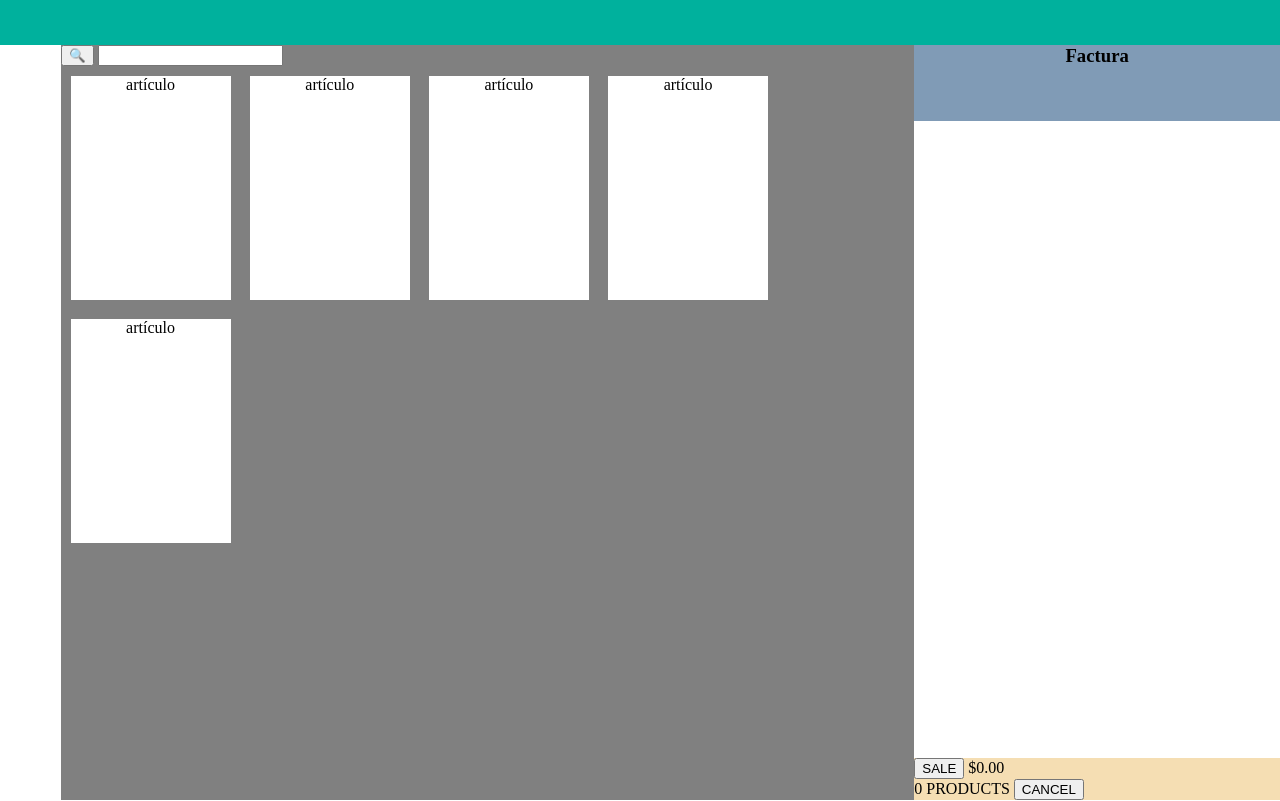
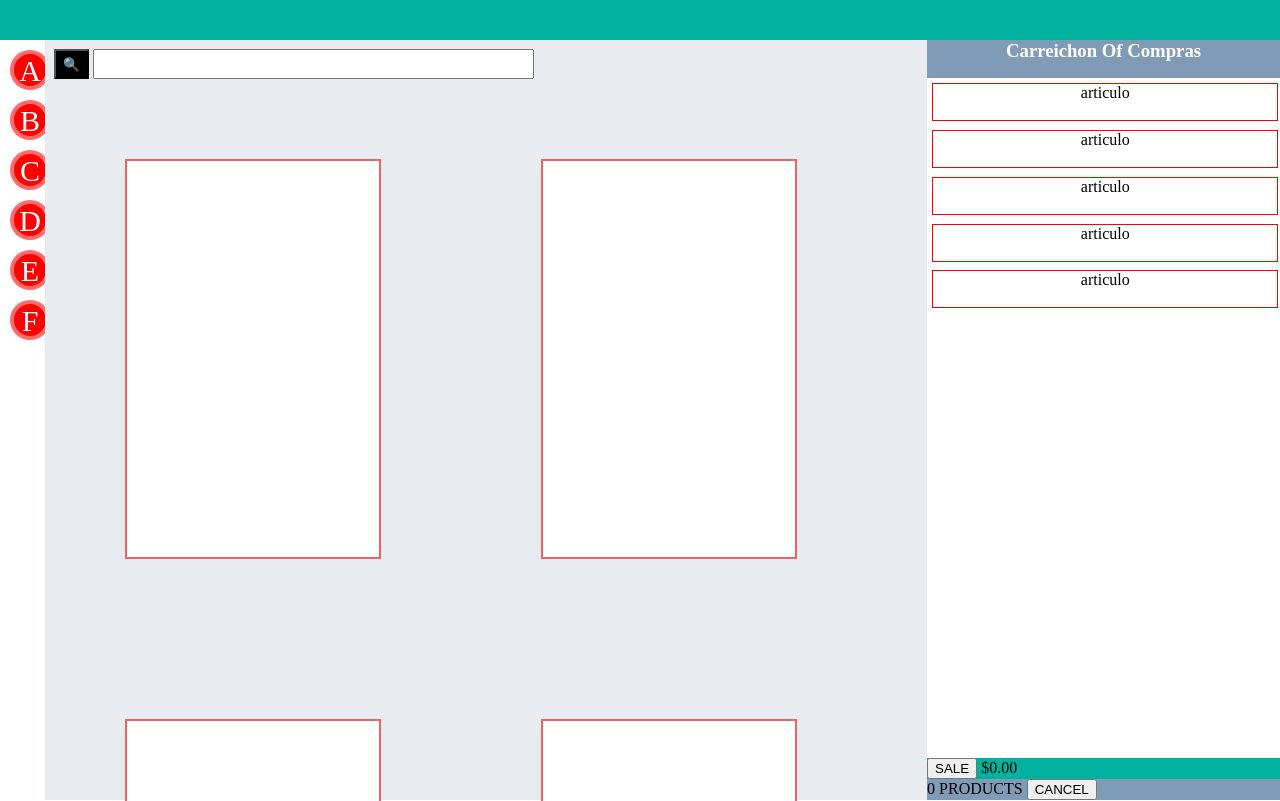
Before and after one commit to CaponAF/Css-Y-Html, a plain HTML site: page index.html in a window 1280 px wide. Drawn offline with Linux system fonts and the light colour scheme.

Commit message:
Add files via upload

```diff
--- a/index.html
+++ b/index.html
@@ -3,7 +3,7 @@
 <head>
     <meta charset="UTF-8">
     <meta http-equiv="X-UA-Compatible" content="IE-edge">
-    <title>Página</title>
+    <title>WEB</title>
     <link href="style.css" rel="stylesheet" type="text/css">
 </head>
 
@@ -12,34 +12,69 @@
         <nav></nav>
         <div class="container_main">
             <aside id="index">
+                <div id="circle">A</div>
+                <div id="circle">B</div>
+                <div id="circle">C</div>
+                <div id="circle">D</div>
+                <div id="circle">E</div>
+                <div id="circle">F</div>
+
+
             </aside>
             <main>
                 <section id="search">
-                    <button id="buscar">
-                        🔍
-                     </button>
-                    <input type ="text" id= "input">
+                    <button id="lupa"> 🔍 </button>
+                    <input type="text" id="busco">
+
                 </section>
                 <section id="products">
-                    <article>artículo</article>
-                    <article>artículo</article>
-                    <article>artículo</article>
-                    <article>artículo</article>
-                    <article>artículo</article>
+                    <article>
 
 
+                    </article>
+                    <article>
+
+                    </article>
+                    <article>
+
+                    </article>
+                    <article>
+
+                    </article>
+                    <article>
+
+                    </article>
+                    <article>
+
+                    </article>
+                    <article>
+
+                    </article>
+                    <article>
+
+                    </article>
+                    <article>
+
+                    </article>
 
                 </section>
             </main>
-            <aside id="telediendaxd">
-                <h3 id = "fac"> Factura </h3>
+            <aside id="registro_compra">
+                <h3> Carreichon Of Compras </h3>
+                <article class="el_aside">articulo</article>
+                <article class="el_aside">articulo</article>
+                <article class="el_aside">articulo</article>
+                <article class="el_aside">articulo</article>
+                <article class="el_aside">articulo</article>
+
                 <footer>
                     <div id="sale_botton">
                         <button>SALE</button>
                         <span>$0.00</span>
                     </div>
                     <div id="cancel_sale">
-                        <span>0 PRODUCTS</span>
+                        <span >0 PRODUCTS</span>
+
                         <button>CANCEL</button>
                     </div>
                 </footer>
--- a/style.css
+++ b/style.css
@@ -2,80 +2,141 @@
     box-sizing: border-box;
 
 }
-
-html,body{
+ html,body{
     height: 100%;
     margin: 0;
     padding: 0;
+    /* border: 5px solid red; */
 }
 
-
+body{
+    overflow: hidden;
+}
 nav{
     background-color: #00b19d;
-    height: 3rem;
+    height: 5vh;
+}
+#search{
+    left: 55%;
+}
+#lupa{
+
+    width: 4%;
+    height: 4%;
+    margin-top: 1%;
+    margin-left: 1%;
+    background-color:  #000000;
+
+}
+#busco{
+    height: 4%;
+    width: 50%;
+}
+#nuevo{
+    height: 4%;
+    background-color:  #007e70;
+
 }
 
 .container_body{
     display: flex;
     flex-flow: column;
     height: 100%;
+    /* border: 5px solid blue; */
     /* border: 1px solid red; */
 }
 .container_main{
     display: flex;
     flex-flow: row;
-    height: 100%;
+    height: calc(100% - 5vh);
+    /* border: 5px solid black; */
     /* border: 1px solid red; */
 }
 #index{
-    background-color: ffffff;
-    width: 4rem;
+    background-color: #ffffff;
+    width: 3.5%;
     height: 100%;
+    /* border: 5px solid orange; */
 }
 main{
     height: 100%;
-    background-color: grey;
-    flex-grow: 1;
+    background-color: #E8ebf0;
+    flex: 1;
+    /* border: 5px solid yellow; */
+
 }
 
 
-#telediendaxd{
-    background-color: #ffffff;
+#registro_compra{
+    background-color: white;
     height: 100%;
-    width: 30%;
-    flex-flow:column;
+    flex: 0.4;
     display: flex;
+    flex-flow: column;
+    overflow: scroll;
 
 }
-#teletiendaxd    h3{
+#registro_compra h3{
     margin: 0;
+    height: 5%;
+    text-align: center;
+    color: white;
+    background-color: #809bb6;
 }
 footer{
-    background-color: wheat;
+    background-color: #f5f5f5;
     position: fixed;
     bottom: 0rem;
     width: 100%;
-
 }
 article{
 
-
-    width: 10rem;
-    height: 14rem;
-    margin: 0.6rem;
+    border: 2px solid rgb(235, 99, 99);
+    width: 16rem;
+    height: 25rem;
+    margin: 5rem;
     background-color: white;
     text-align: center;
+
+    flex-wrap: wrap;
+
+
 
  }
 
  #products {
     display: flex;
     flex-wrap: wrap;
-    position: relative;
+    justify-content: flex-start;
+    overflow: scroll;
+    height: 95%;
 }
-#fac {
-    margin-top: 0;
-background-color: #809bb6;
-height: 10%;
-text-align: center;
+#cancel_sale{
+    background-color: #809bb6;
 }
+#sale_botton{
+    background-color: #00b19d;
+}
+.el_aside{
+    width: 98%;
+    height: 5%;
+    margin: 1.5%;
+    margin-bottom: 1%;
+
+    border: 1px solid red;
+}
+
+#circle{
+    width: 40px;
+    height: 40px;
+    border-radius: 100%;
+    margin: 10px;
+    margin-bottom: 10px;
+    background-color: red;
+    font-size: 30px;
+    line-height: 3  0px;
+    border: 4px solid rgba(255, 119, 119, 0.897);
+    text-align: center;
+
+    color: white;
+}
```
